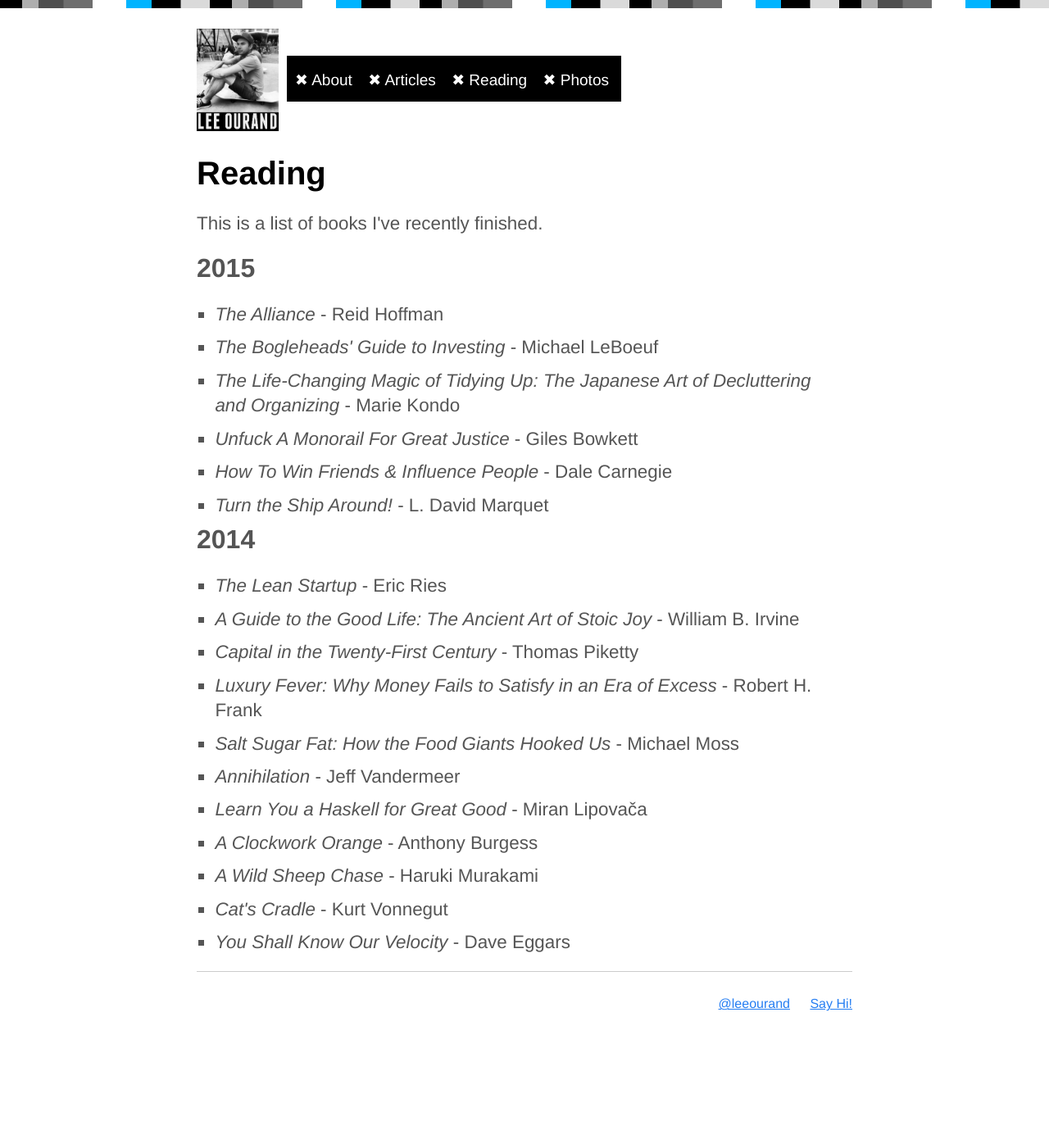
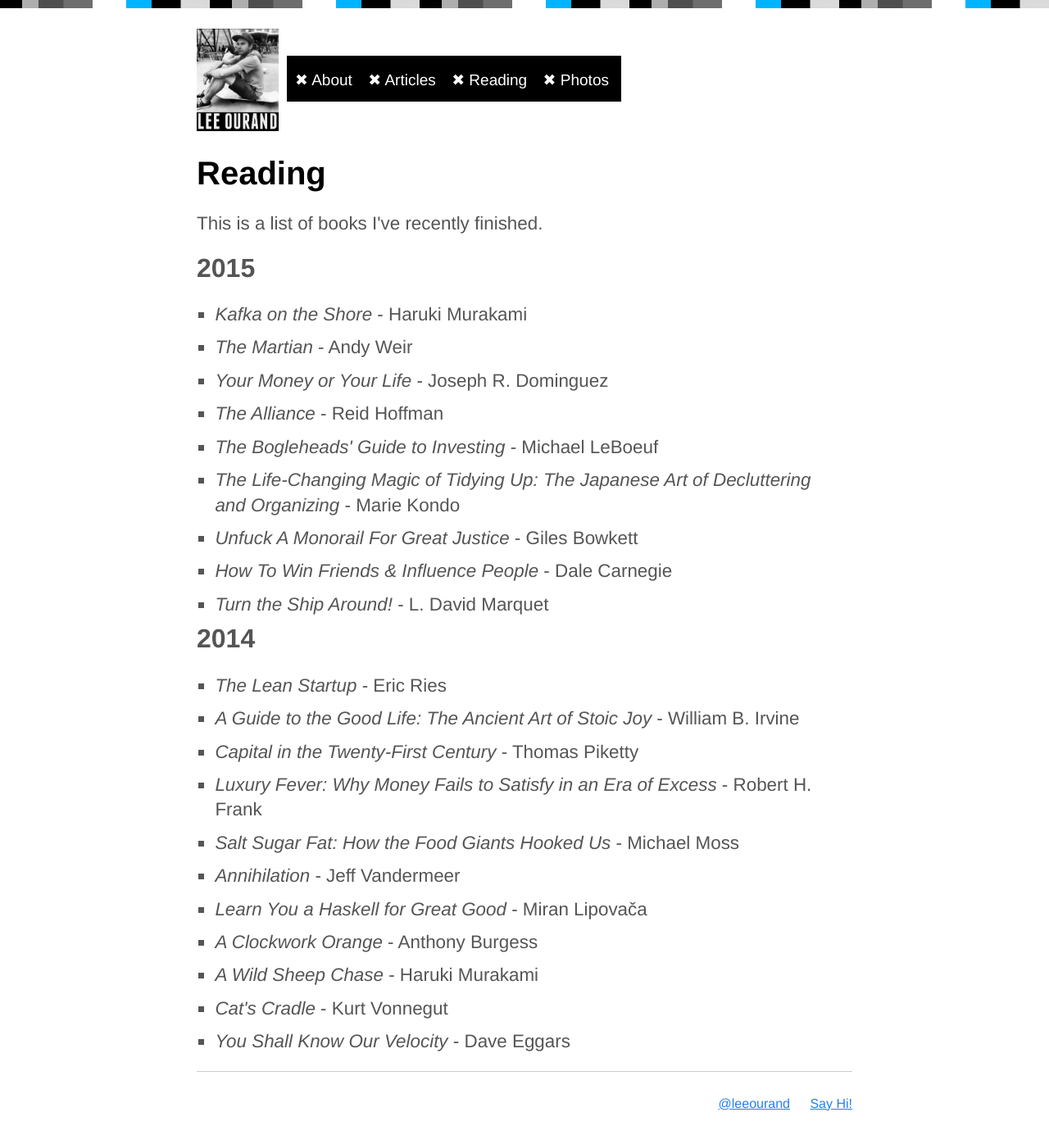
Before and after one commit to leeourand/leeourand.github.com, a Jekyll site: the page built from reading/index.html, in a window 1280 px wide. Shown: the whole page at 82% size. Built offline with Jekyll 4.4.1, drawn with Linux system fonts in a browser that asks for light colours; before the commit the page ends 1274 px from its top, so only the background shows below that.

Commit message:
Adds YMOYL, The Martian, and Kafka on the Shore to reading list

```diff
--- a/reading/index.html
+++ b/reading/index.html
@@ -6,6 +6,9 @@ title: Reading
 <p>This is a list of books I've recently finished.</p>
 <h2>2015</h2>
 <ul>
+  <li><em>Kafka on the Shore</em> - Haruki Murakami</li>
+  <li><em>The Martian</em> - Andy Weir</li>
+  <li><em>Your Money or Your Life</em> - Joseph R. Dominguez</li>
   <li><em>The Alliance</em> - Reid Hoffman</li>
   <li><em>The Bogleheads' Guide to Investing</em> - Michael LeBoeuf</li>
   <li><em>The Life-Changing Magic of Tidying Up: The Japanese Art of Decluttering and Organizing</em> - Marie Kondo</li>
```
